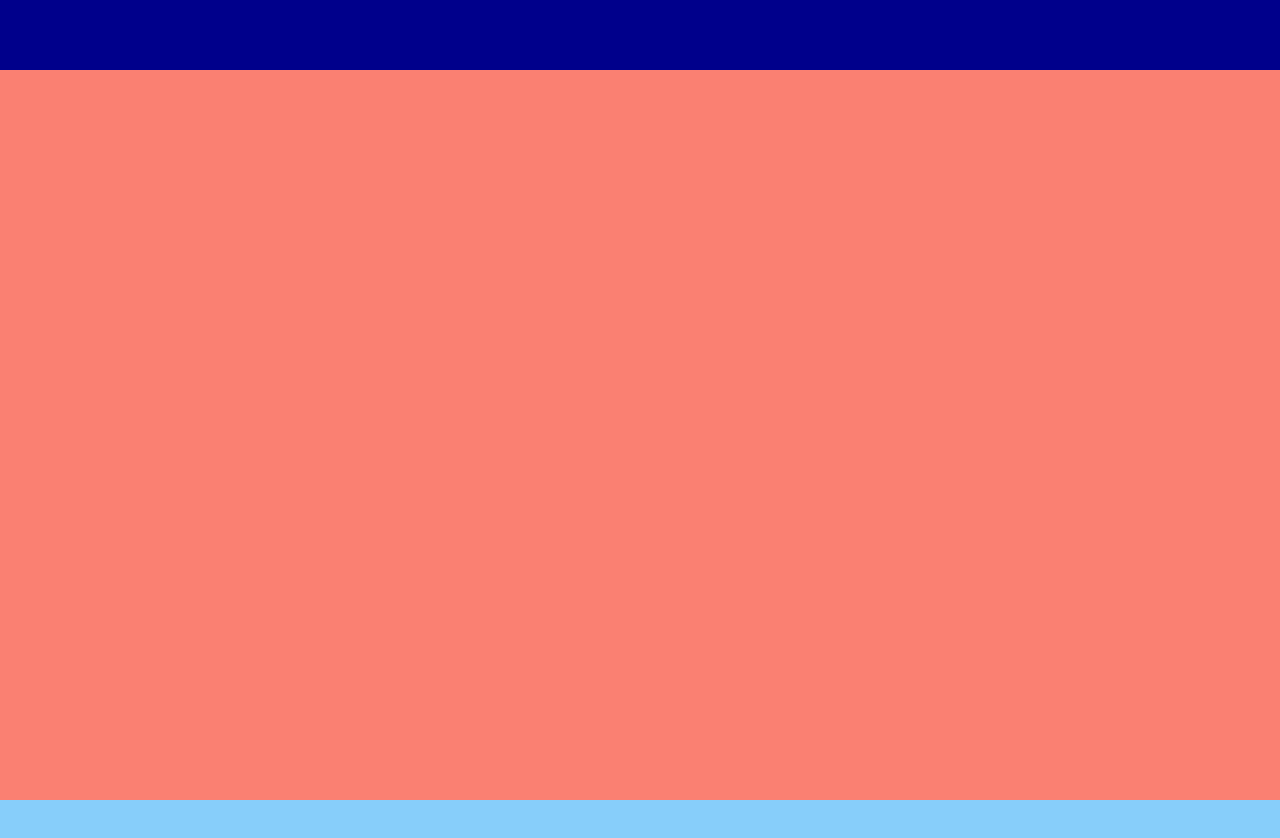
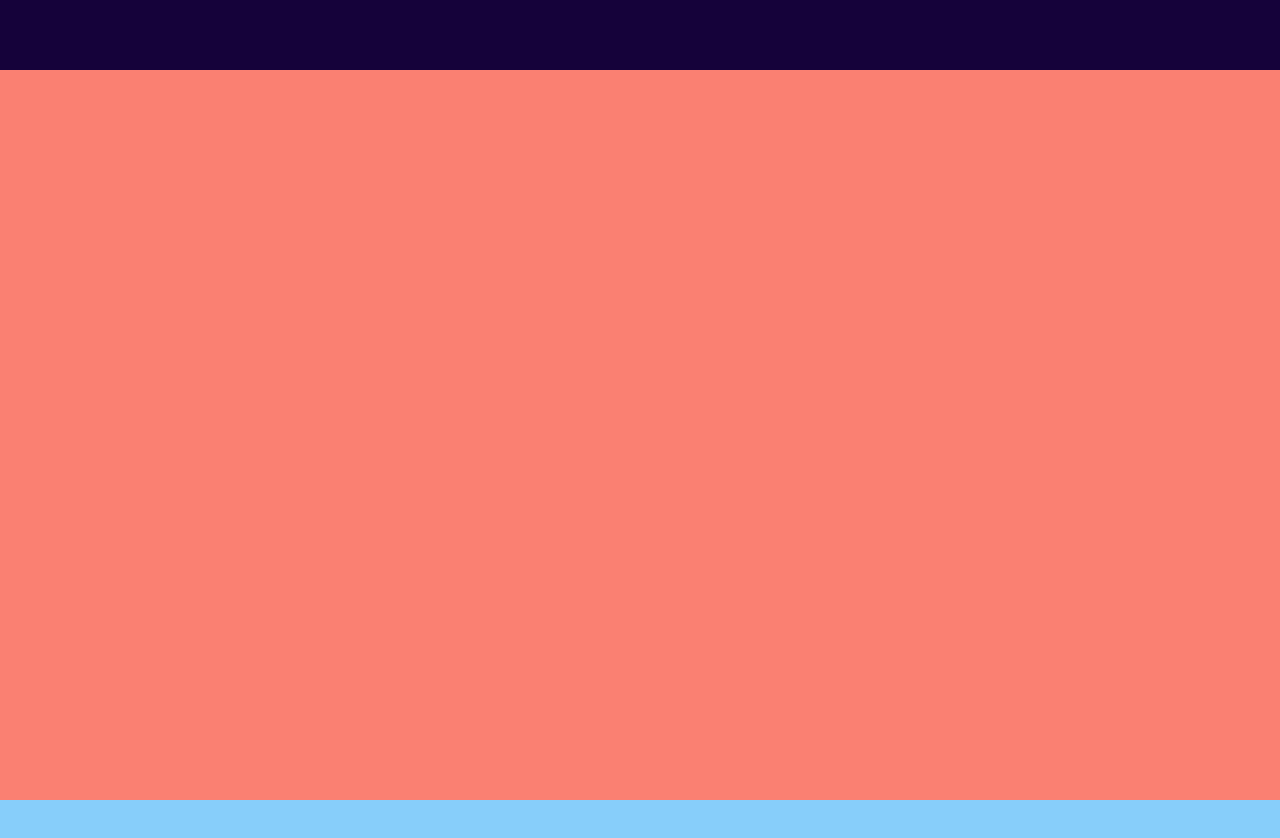
Before and after one commit to ggemcila/portfolio, a React (Create React App) app: page / in a window 1280 px wide. Shown: the top 838 px of the page. Built offline with nearby package versions, Linux system fonts and the light colour scheme.

Commit message:
#6 Global variables

```diff
--- a/src/components/topbar/topbar.scss
+++ b/src/components/topbar/topbar.scss
@@ -1,7 +1,9 @@
+@import "../../global.scss";
+
 .topbar{
     width: 100%;
     height: 70px;
-    background-color:darkblue;
+    background-color: $mainColor;
     position: fixed;
     top:0;
     z-index: 2; //to show the topbar while scrolling
```
